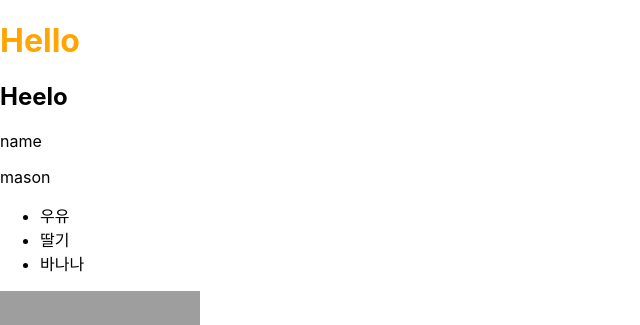
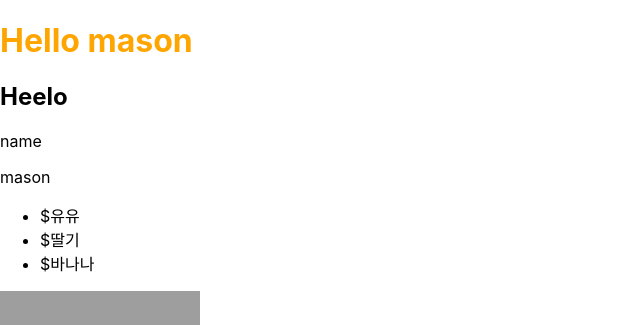
Before and after one commit to joung1010/react_basic, a React (Create React App) app: page / in a window 1280 px wide. Shown: the top 325 px of the page, without its empty margins (0-640 px from the left). Built offline with nearby package versions, Linux system fonts and the light colour scheme; grey boxes are pictures that could not be loaded.

Commit message:
JSX 문법 심화

```diff
--- a/src/App.js
+++ b/src/App.js
@@ -3,16 +3,19 @@ import './App.css';
 
 function App() {
     const name = 'mason';
+    const list  = ['유유','딸기','바나나']
     return (
         <>
-            <h1 className='orange'>Hello</h1>
+            <h1 className='orange'>{`Hello ${name}`}</h1>
             <h2>Heelo</h2>
             <p>name</p>
             <p>{name}</p>
             <ul>
-                <li>우유</li>
-                <li>딸기</li>
-                <li>바나나</li>
+                {
+                    list.map(item => (
+                        <li>${item}</li>
+                    ))
+                }
             </ul>
             <img
                 style={{width:'200px',height:'200px'}}
```
Also changed, not shown: 1 other file (tests, documents, lock files or other folders).
